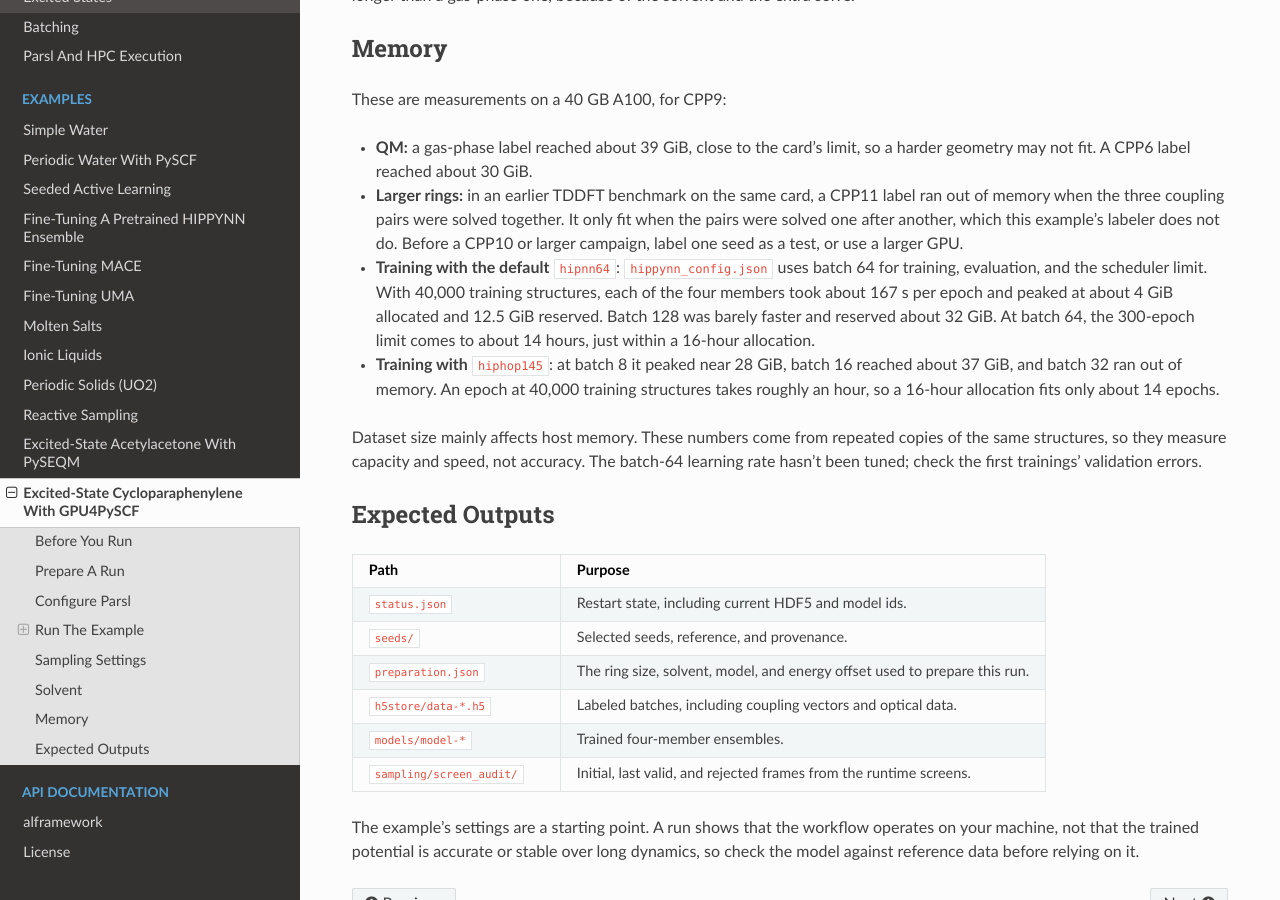
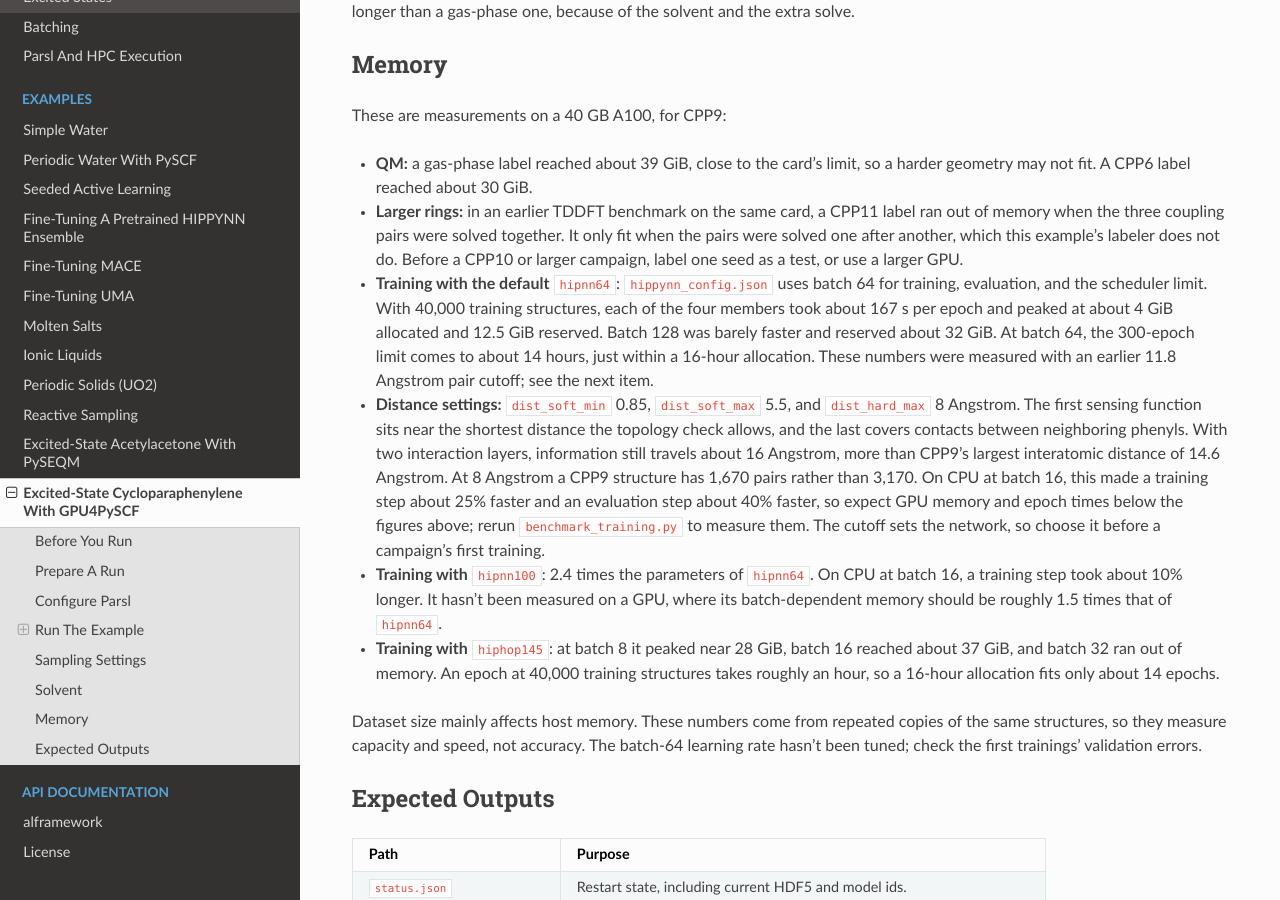
Before and after one commit to lanl/ALF, a Sphinx documentation site: the page built from docs/source/examples/cpp_excited_gpu4pyscf.rst, in a window 1280 px wide and 900 px high, scrolled down 4833 px. Built offline with Sphinx 7.4.7 and the Read the Docs theme 3.1.0, drawn with Linux system fonts in a browser that asks for light colours; pages that are not in the unit, such as notebooks, are missing from menus; some of the changed text lies outside the part shown.

Commit message:
Shorten the CPP HIPPYNN cutoff to 8 Angstrom and add a hipnn100 profile
Set dist_soft_min 0.85, dist_soft_max 5.5, and dist_hard_max 8 Angstrom. The first
sensing function now sits near the shortest distance the topology check allows, and
two interaction layers still reach about 16 Angstrom, more than CPP9's diameter. A
CPP9 structure has 1,670 pairs rather than 3,170; on CPU, training steps were about
25% faster and evaluation steps about 40% faster. The recorded GPU training figures
were measured with the old cutoff, and the docs say so.

Add hipnn100, the HIP-NN network with 100 features, to prepare.py and the training
benchmark's default profiles.

Co-Authored-By: Claude Opus 5.5 <noreply@anthropic.com>

```diff
--- a/docs/source/examples/cpp_excited_gpu4pyscf.rst
+++ b/docs/source/examples/cpp_excited_gpu4pyscf.rst
@@ -90,9 +90,9 @@ unchanged. It runs on a CPU and submits nothing.
        ``python initial_sampling.py --config seed_config.json --output-dir seeds``.
    * - ``--model``
      - ``hipnn64``
-     - Network: ``hipnn64``, or the larger HIP-HOP networks ``hiphop64``, ``hiphop100``, or
-       ``hiphop145``. See the timings below before choosing a HIP-HOP network for a large
-       dataset.
+     - Network: ``hipnn64``; ``hipnn100``, the same network with 100 features; or the
+       larger HIP-HOP networks ``hiphop64``, ``hiphop100``, or ``hiphop145``. See the
+       timings below before choosing a HIP-HOP network for a large dataset.
    * - ``--reference``, ``--energy-offset-ev``
      - None
      - For another ring size, a minimized S0 XYZ file and its energy offset. Don't reuse
@@ -307,6 +307,19 @@ These are measurements on a 40 GB A100, for CPP9:
   the four members took about 167 s per epoch and peaked at about 4 GiB allocated and
   12.5 GiB reserved. Batch 128 was barely faster and reserved about 32 GiB. At batch 64,
   the 300-epoch limit comes to about 14 hours, just within a 16-hour allocation.
+  These numbers were measured with an earlier 11.8 Angstrom pair cutoff; see the next item.
+* **Distance settings:** ``dist_soft_min`` 0.85, ``dist_soft_max`` 5.5, and
+  ``dist_hard_max`` 8 Angstrom. The first sensing function sits near the shortest
+  distance the topology check allows, and the last covers contacts between neighboring
+  phenyls. With two interaction layers, information still travels about 16 Angstrom,
+  more than CPP9's largest interatomic distance of 14.6 Angstrom. At 8 Angstrom a CPP9
+  structure has 1,670 pairs rather than 3,170. On CPU at batch 16, this made a training
+  step about 25% faster and an evaluation step about 40% faster, so expect GPU memory
+  and epoch times below the figures above; rerun ``benchmark_training.py`` to measure
+  them. The cutoff sets the network, so choose it before a campaign's first training.
+* **Training with** ``hipnn100``: 2.4 times the parameters of ``hipnn64``. On CPU at
+  batch 16, a training step took about 10% longer. It hasn't been measured on a GPU,
+  where its batch-dependent memory should be roughly 1.5 times that of ``hipnn64``.
 * **Training with** ``hiphop145``: at batch 8 it peaked near 28 GiB, batch 16 reached about
   37 GiB, and batch 32 ran out of memory. An epoch at 40,000 training structures takes
   roughly an hour, so a 16-hour allocation fits only about 14 epochs.
```
Also changed, not shown: 3 other files.
